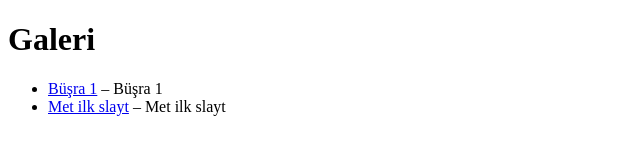
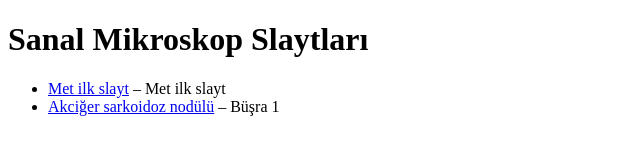
Before and after one commit to metinciris/main-gallery, a plain HTML site: page index.html in a window 1280 px wide. Shown: the whole page, without its empty margins (0-640 px from the left). Drawn offline with Linux system fonts and the light colour scheme.

Commit message:
update index after rename slide-004eabee

```diff
--- a/index.html
+++ b/index.html
@@ -1,2 +1,7 @@
-<!DOCTYPE html><html><head><meta charset='UTF-8'><title>Galeri</title></head><body><h1>Galeri</h1><ul><li><a href='https://metinciris.github.io/slide-004eabee/'>Büşra 1</a> – Büşra 1</li>
-<li><a href='https://metinciris.github.io/slide-f68f41e0/'>Met ilk slayt</a> – Met ilk slayt</li></ul></body></html>
+<!DOCTYPE html>
+<html lang="tr">
+<head><meta charset="UTF-8"><title>Sanal Mikroskop Galerisi</title></head>
+<body><h1>Sanal Mikroskop Slaytları</h1><ul>
+<li><a href='https://metinciris.github.io/slide-f68f41e0/' target='_blank'>Met ilk slayt</a> – Met ilk slayt</li>
+<li><a href='https://metinciris.github.io/slide-004eabee/' target='_blank'>Akciğer sarkoidoz nodülü</a> – Büşra 1</li>
+</ul></body></html>
```
